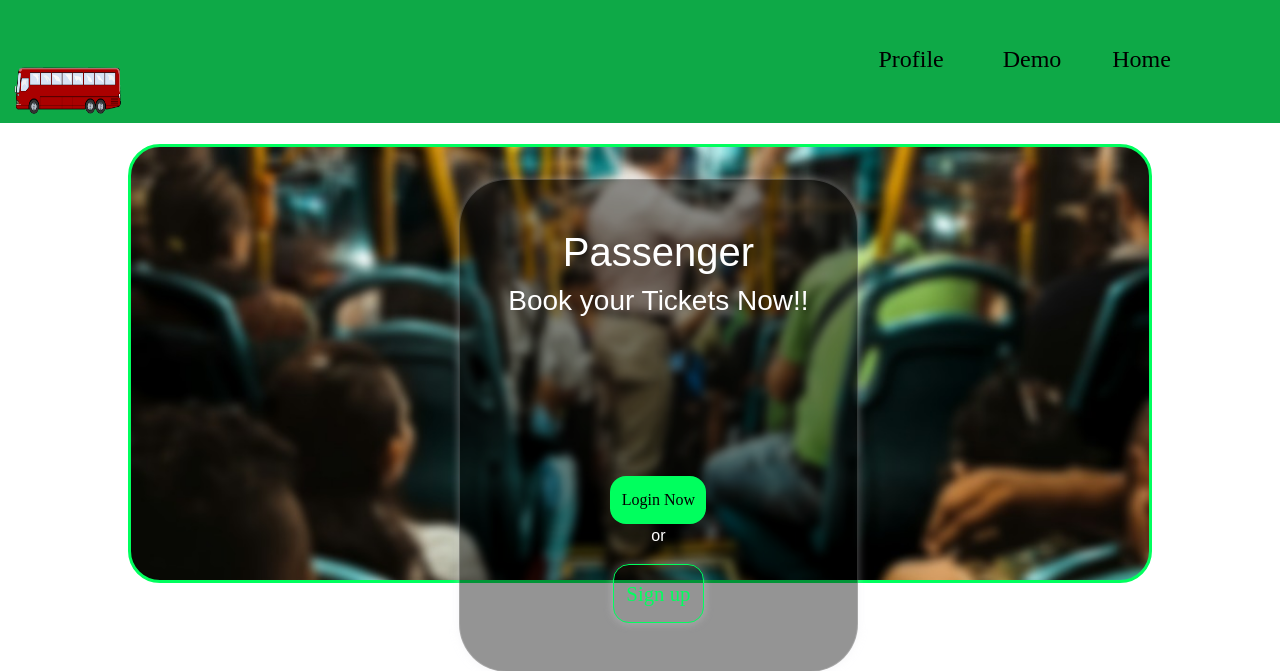
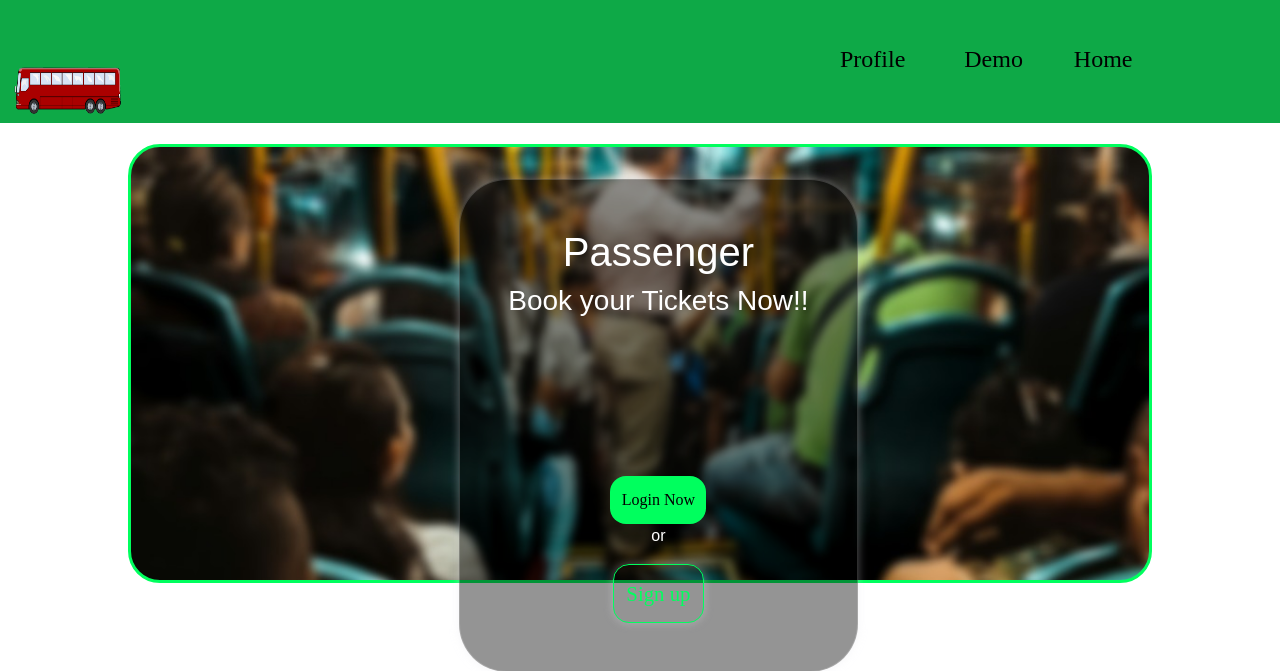
Before and after one commit to Karthick-R-25/Realtime-Ticket-Booking, a Django app: page / in a window 1280 px wide; the page is wider, and only the part inside the window is pictured. Shown: the top 671 px of that part. Run offline with Django 4.2, Linux system fonts and the light colour scheme.

Commit message:
Update busworks.css

```diff
--- a/engine/bus/static/busworks.css
+++ b/engine/bus/static/busworks.css
@@ -50,7 +50,7 @@
 .navbar-nav {
     display: flex;
     position: absolute;
-    left: 68%;
+    left: 65%;
     gap: 20%;
 
 
```
